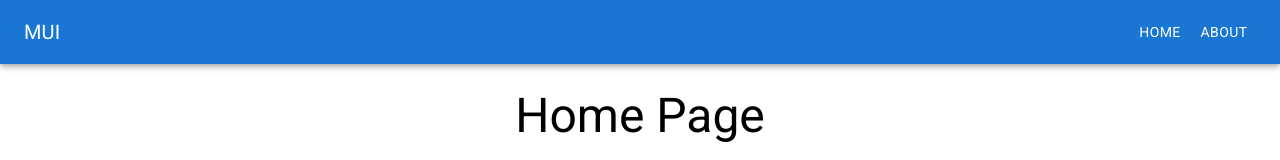
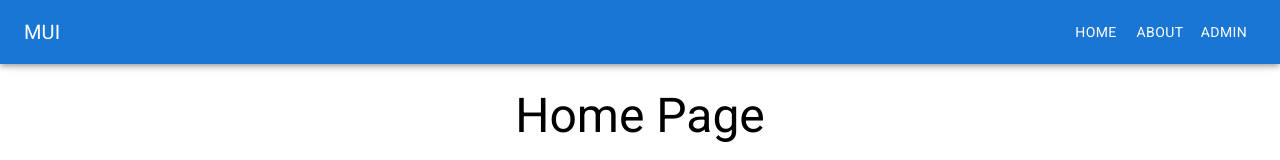
Before and after one commit to neominalsolutions/react-routing, a React (Vite) app: page / in a window 1280 px wide. Shown: the top 160 px of the page. Built offline with nearby package versions, Linux system fonts and the light colour scheme.

Commit message:
React Router Navigation

```diff
--- a/src/layout/drawer.tsx
+++ b/src/layout/drawer.tsx
@@ -5,6 +5,7 @@ import ListItem from '@mui/material/ListItem';
 import ListItemButton from '@mui/material/ListItemButton';
 import ListItemText from '@mui/material/ListItemText';
 import Typography from '@mui/material/Typography';
+import { Link } from 'react-router';
 
 const Drawer = () => {
 	const navItems = [
@@ -17,6 +18,7 @@ const Drawer = () => {
 
 	return (
 		<Box
+			width={'100%'}
 			sx={{
 				textAlign: 'center',
 				display: { lg: 'none', md: 'none', xl: 'none', sm: 'none' },
@@ -30,7 +32,7 @@ const Drawer = () => {
 				{navItems.map((item, index) => (
 					<ListItem key={index} disablePadding>
 						<ListItemButton sx={{ textAlign: 'center' }}>
-							<ListItemText primary={item.name} />
+							<ListItemText primary={<Link to={item.path}>{item.name}</Link>} />
 						</ListItemButton>
 					</ListItem>
 				))}
--- a/src/layout/navbar.tsx
+++ b/src/layout/navbar.tsx
@@ -8,10 +8,13 @@ import MenuIcon from '@mui/icons-material/Menu';
 import Drawer from './drawer';
 import { useState } from 'react';
 import Container from '@mui/material/Container';
+import { useNavigate } from 'react-router';
 
 function NavBar() {
 	// drawer göster gizle işlemi
 	const [visible, setVisible] = useState(false);
+
+	const navigate = useNavigate(); // uygulama içerisinde dinamik yönlememizi sağlayan hook.
 
 	const handleDrawerToggle = () => {
 		console.log('drawer');
@@ -24,6 +27,7 @@ function NavBar() {
 			path: '/',
 		},
 		{ name: 'About', path: '/about' },
+		{ name: 'Admin', path: '/admin' },
 	];
 
 	return (
@@ -48,7 +52,11 @@ function NavBar() {
 					</Typography>
 					<Box sx={{ display: { xs: 'none', sm: 'block' } }}>
 						{navItems.map((item, index) => (
-							<Button key={index} sx={{ color: '#fff' }}>
+							<Button
+								onClick={() => navigate(item.path)}
+								key={index}
+								sx={{ color: '#fff' }}
+							>
 								{item.name}
 							</Button>
 						))}
```
